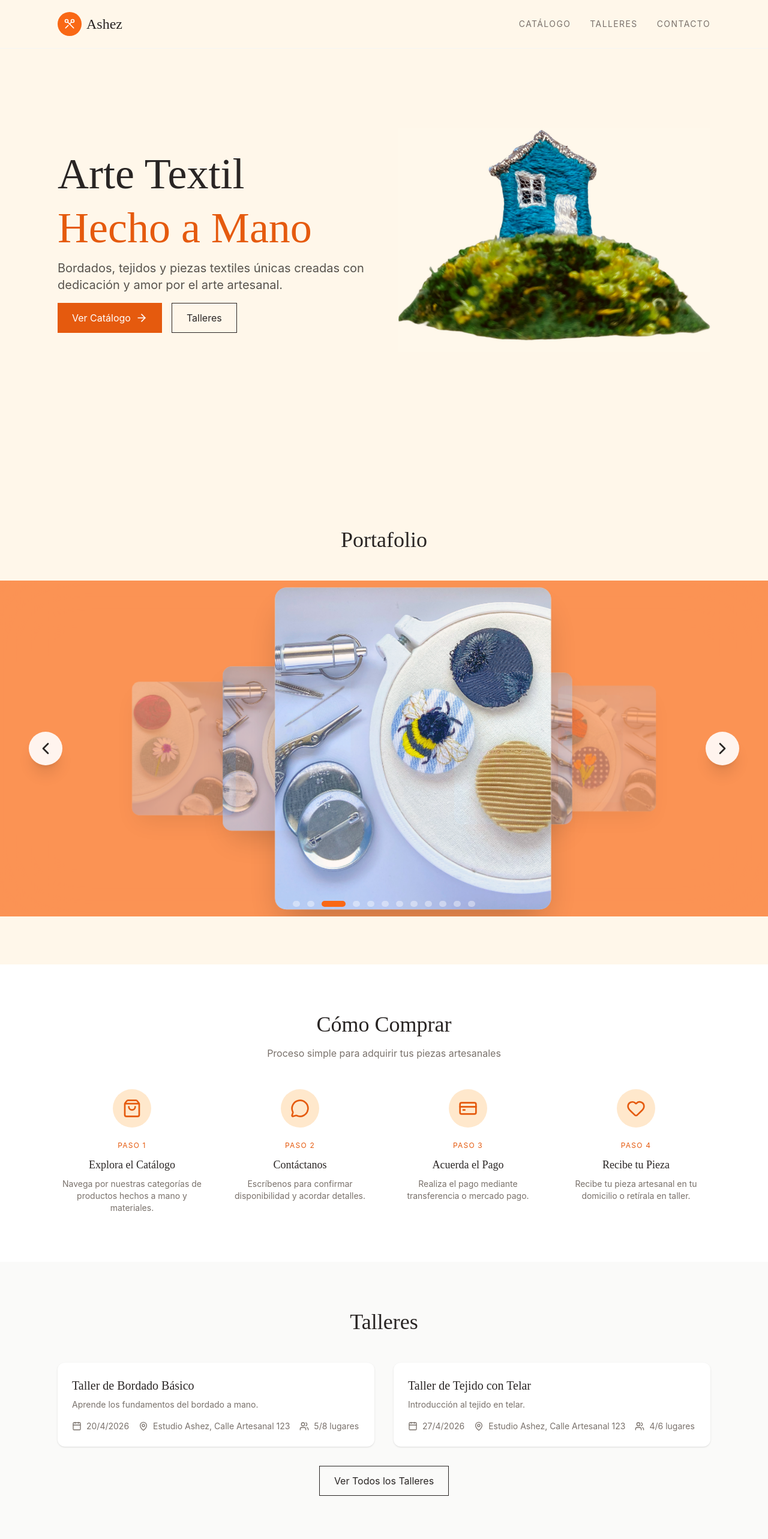
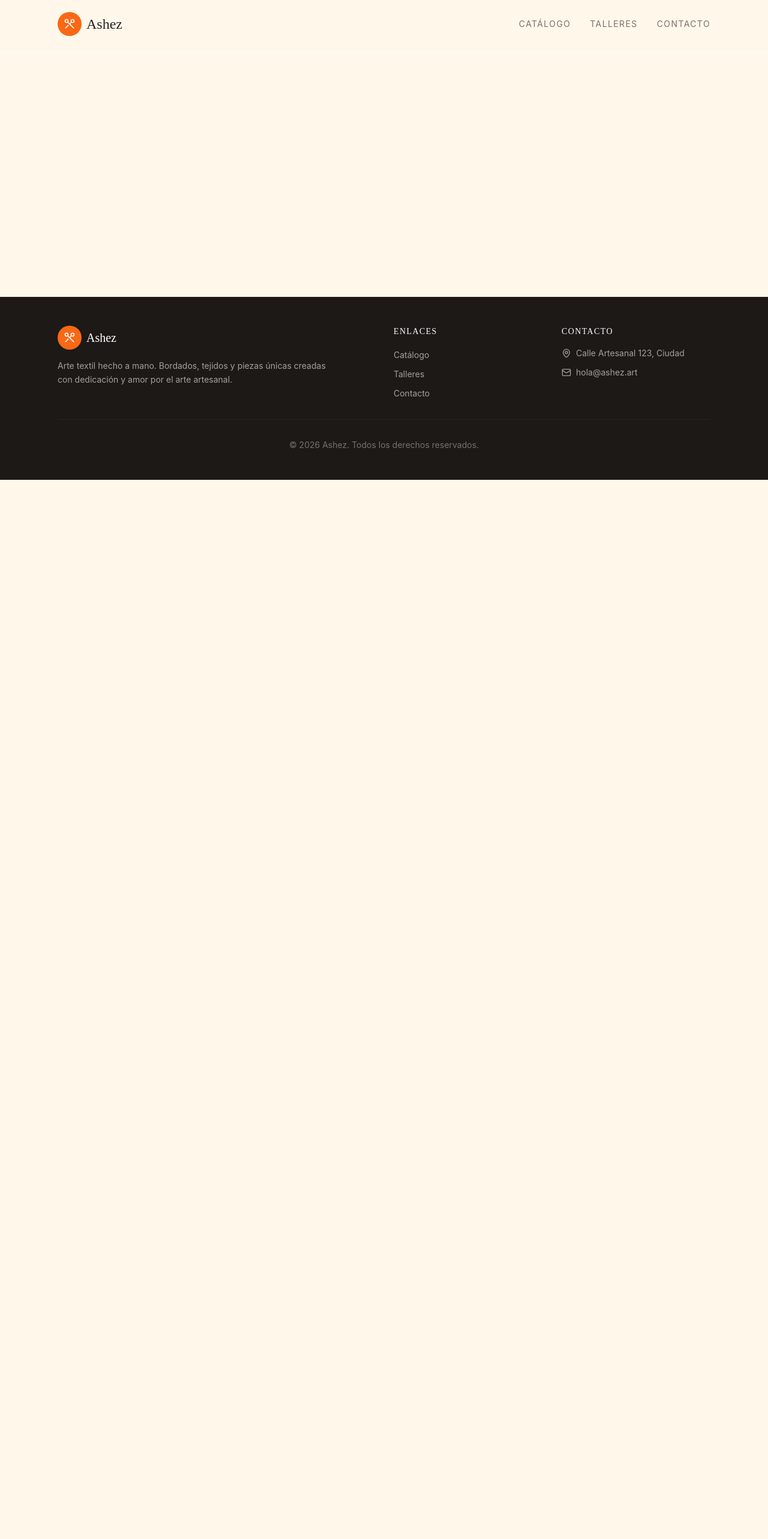
Before and after one commit to Vel0ciraptor/ashez, a React (Vite) app: page / in a window 1280 px wide. Shown: the top 2566 px of the page at 60% size. After the commit the page ends 800 px from the top, so only its background shows below. Built offline with nearby package versions, Linux system fonts and the light colour scheme.

Commit message:
Fix: Update all routes to use /ashez/ prefix

```diff
--- a/src/App.tsx
+++ b/src/App.tsx
@@ -32,11 +32,11 @@ export default function App() {
         <Navbar />
         <main className="flex-1">
           <Routes>
-            <Route path="/" element={<Landing />} />
-            <Route path="/catalogo" element={<Catalogo />} />
-            <Route path="/talleres" element={<Talleres />} />
-            <Route path="/contacto" element={<Contacto />} />
-            <Route path="/admin" element={<Admin />} />
+            <Route path="/ashez" element={<Landing />} />
+            <Route path="/ashez/catalogo" element={<Catalogo />} />
+            <Route path="/ashez/talleres" element={<Talleres />} />
+            <Route path="/ashez/contacto" element={<Contacto />} />
+            <Route path="/ashez/admin" element={<Admin />} />
           </Routes>
         </main>
         <Footer />
--- a/src/components/ContactoPreview.tsx
+++ b/src/components/ContactoPreview.tsx
@@ -34,7 +34,7 @@ export default function ContactoPreview() {
         </div>
 
         <div className="text-center mt-8">
-          <Link to="/contacto" className="inline-block bg-primary-600 text-white px-6 py-3 hover:bg-primary-700 transition-colors">
+          <Link to="/ashez/contacto" className="inline-block bg-primary-600 text-white px-6 py-3 hover:bg-primary-700 transition-colors">
             Contáctanos
           </Link>
         </div>
--- a/src/components/Footer.tsx
+++ b/src/components/Footer.tsx
@@ -7,7 +7,7 @@ export default function Footer() {
       <div className="max-w-6xl mx-auto px-4 md:px-8">
         <div className="grid grid-cols-1 md:grid-cols-4 gap-8">
           <div className="md:col-span-2">
-            <Link to="/" className="flex items-center gap-2 mb-4">
+            <Link to="/ashez" className="flex items-center gap-2 mb-4">
               <div className="w-10 h-10 rounded-full bg-primary-500 flex items-center justify-center">
                 <Scissors className="w-5 h-5 text-white rotate-90" />
               </div>
@@ -22,17 +22,17 @@ export default function Footer() {
             <h4 className="font-serif text-white mb-4 text-sm tracking-widest uppercase">Enlaces</h4>
             <ul className="space-y-2">
               <li>
-                <Link to="/catalogo" className="text-stone-400 hover:text-primary-400 text-sm transition-colors">
+                <Link to="/ashez/catalogo" className="text-stone-400 hover:text-primary-400 text-sm transition-colors">
                   Catálogo
                 </Link>
               </li>
               <li>
-                <Link to="/talleres" className="text-stone-400 hover:text-primary-400 text-sm transition-colors">
+                <Link to="/ashez/talleres" className="text-stone-400 hover:text-primary-400 text-sm transition-colors">
                   Talleres
                 </Link>
               </li>
               <li>
-                <Link to="/contacto" className="text-stone-400 hover:text-primary-400 text-sm transition-colors">
+                <Link to="/ashez/contacto" className="text-stone-400 hover:text-primary-400 text-sm transition-colors">
                   Contacto
                 </Link>
               </li>
--- a/src/components/Hero.tsx
+++ b/src/components/Hero.tsx
@@ -25,13 +25,13 @@ export default function Hero() {
             </p>
             <div className="mt-4 flex flex-wrap gap-4 justify-center md:justify-start">
               <Link
-                to="/catalogo"
+                to="/ashez/catalogo"
                 className="inline-flex items-center gap-2 bg-primary-600 text-white px-6 py-3 hover:bg-primary-700 transition-colors"
               >
                 Ver Catálogo <ArrowRight className="w-5 h-5" />
               </Link>
               <Link
-                to="/talleres"
+                to="/ashez/talleres"
                 className="inline-flex items-center gap-2 border border-stone-800 text-stone-800 px-6 py-3 hover:bg-stone-800 hover:text-white transition-colors"
               >
                 Talleres
--- a/src/components/Navbar.tsx
+++ b/src/components/Navbar.tsx
@@ -7,9 +7,9 @@ export default function Navbar() {
   const location = useLocation();
 
   const navLinks = [
-    { href: '/catalogo', label: 'Catálogo' },
-    { href: '/talleres', label: 'Talleres' },
-    { href: '/contacto', label: 'Contacto' },
+    { href: '/ashez/catalogo', label: 'Catálogo' },
+    { href: '/ashez/talleres', label: 'Talleres' },
+    { href: '/ashez/contacto', label: 'Contacto' },
   ];
 
   const isActive = (href: string) => location.pathname === href;
@@ -18,7 +18,7 @@ export default function Navbar() {
     <nav className="fixed top-0 left-0 right-0 z-50 bg-[#FFF7EA]/95 backdrop-blur-sm border-b border-stone-100">
       <div className="max-w-6xl mx-auto px-4 md:px-8">
         <div className="flex items-center justify-between h-16 md:h-20">
-          <Link to="/" className="flex items-center gap-2">
+          <Link to="/ashez" className="flex items-center gap-2">
             <div className="w-10 h-10 rounded-full bg-primary-500 flex items-center justify-center">
               <Scissors className="w-5 h-5 text-white rotate-90" />
             </div>
--- a/src/components/TalleresPreview.tsx
+++ b/src/components/TalleresPreview.tsx
@@ -41,7 +41,7 @@ export default function TalleresPreview() {
         </div>
 
         <div className="text-center mt-8">
-          <Link to="/talleres" className="inline-block border border-stone-800 text-stone-800 px-6 py-3 hover:bg-stone-800 hover:text-white transition-colors">
+          <Link to="/ashez/talleres" className="inline-block border border-stone-800 text-stone-800 px-6 py-3 hover:bg-stone-800 hover:text-white transition-colors">
             Ver Todos los Talleres
           </Link>
         </div>
```
Also changed, not shown: 2 other files (tests, documents, lock files or other folders).
